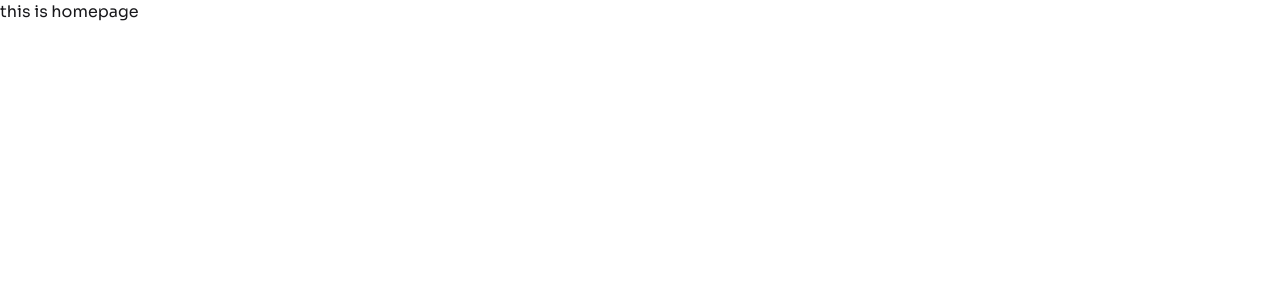
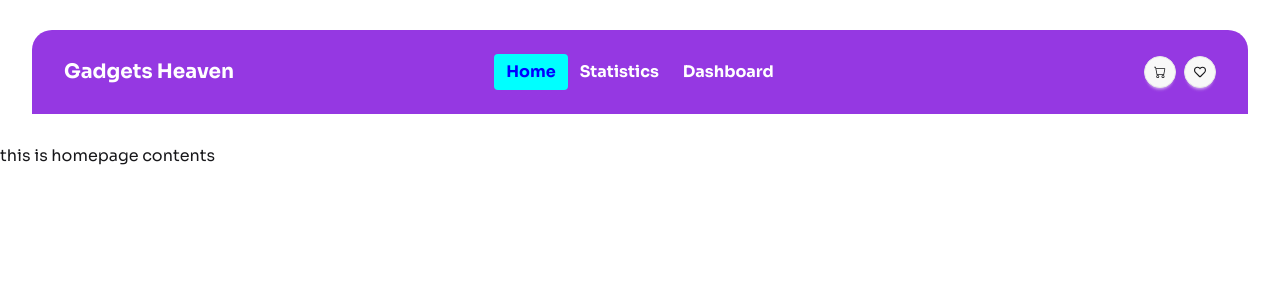
Before and after one commit to programming-hero-web-course-4/b10a8-gadget-heaven-bitDig6, a React (Vite) app: page / in a window 1280 px wide. Shown: the top 300 px of the page. Built offline with nearby package versions, Linux system fonts and the light colour scheme.

Commit message:
added a responsive navbar

```diff
--- a/package.json
+++ b/package.json
@@ -13,6 +13,7 @@
     "@tailwindcss/vite": "^4.0.6",
     "react": "^19.0.0",
     "react-dom": "^19.0.0",
+    "react-icons": "^5.5.0",
     "react-router": "^7.1.5",
     "tailwindcss": "^4.0.6"
   },
--- /dev/null
+++ b/src/components/Dashboard/Dashboard.jsx
@@ -0,0 +1,10 @@
+
+const Dashboard = () => {
+    return (
+        <div>
+           <h2>this is dashboard</h2>
+        </div>
+    );
+};
+
+export default Dashboard;
--- a/src/components/Home/Home.jsx
+++ b/src/components/Home/Home.jsx
@@ -1,8 +1,11 @@
+import { Outlet } from "react-router";
+import NavBar from "../NavBar/NavBar";
 
 const Home = () => {
     return (
         <div>
-            <h1>this is homepage</h1>
+            <NavBar></NavBar>
+            <Outlet></Outlet>
         </div>
     );
 };
--- /dev/null
+++ b/src/components/HomeContents/HomeContents.jsx
@@ -0,0 +1,11 @@
+
+
+const HomeContents = () => {
+    return (
+        <div>
+            <h2>this is homepage contents</h2>
+        </div>
+    );
+};
+
+export default HomeContents;
--- /dev/null
+++ b/src/components/NavBar/NavBar.jsx
@@ -0,0 +1,56 @@
+import { Link, NavLink, useLocation } from "react-router";
+import { BsCart } from "react-icons/bs";
+import { FaRegHeart } from "react-icons/fa";
+
+const NavBar = () => {
+    const navLinks = <>
+        <li className="text-base font-bold"><NavLink to="/">Home</NavLink></li>
+        <li className="text-base font-bold"><NavLink to="/statistics">Statistics</NavLink></li>
+        <li className="text-base font-bold"><NavLink to="dashboard">Dashboard</NavLink></li>
+    </>
+
+    const location = useLocation();
+
+    return (
+        <div style={{
+            backgroundColor: location.pathname === '/' ? '#9538E2' : 'white',
+            color: location.pathname === '/' ? 'white' : 'black',
+            width: '95%',
+            margin: '30px auto',
+            borderTopLeftRadius: location.pathname === '/' ? '20px' : '0',
+            borderTopRightRadius: location.pathname === '/' ? '20px' : '0',
+            padding: '1rem 2rem'
+        }}
+        className="navbar">
+            <div className="navbar-start">
+                <div className="dropdown">
+                    <div tabIndex={0} role="button" className="btn btn-ghost lg:hidden">
+                        <svg xmlns="http://www.w3.org/2000/svg" className="h-5 w-5" fill="none" viewBox="0 0 24 24" stroke="currentColor"> <path strokeLinecap="round" strokeLinejoin="round" strokeWidth="2" d="M4 6h16M4 12h8m-8 6h16" /> </svg>
+                    </div>
+                    <ul
+                        tabIndex={0}
+                        className="menu menu-sm dropdown-content bg-blue-300 rounded-box z-1 mt-3 w-52 p-2 shadow">
+                        {navLinks}
+                    </ul>
+                </div>
+                <Link className="font-bold sm:text-lg md:text-xl">Gadgets Heaven</Link>
+
+            </div>
+            <div className="navbar-center hidden lg:flex">
+                <ul className="menu menu-horizontal px-1">
+                   {navLinks}
+                </ul>
+            </div>
+            <div className="navbar-end">
+                <a className="btn mr-2 btn-circle sm:btn-sm">
+                    <BsCart></BsCart>
+                </a>
+                <a className="btn btn-circle sm:btn-sm">
+                    <FaRegHeart></FaRegHeart>
+                </a>
+            </div>
+        </div>
+    );
+};
+
+export default NavBar;
--- /dev/null
+++ b/src/components/Statistics/Statistics.jsx
@@ -0,0 +1,10 @@
+
+const Statistics = () => {
+    return (
+        <div>
+            <h2>this is statistics</h2>
+        </div>
+    );
+};
+
+export default Statistics;
--- a/src/index.css
+++ b/src/index.css
@@ -5,3 +5,8 @@
 .font-sora{
   font-family: "Sora", serif;
 }
+
+.active {
+  background-color: cyan;
+  color: blue;
+}
```
Also changed, not shown: src/main.jsx (+18 -1 lines), 1 other file (tests, documents, lock files or other folders).
